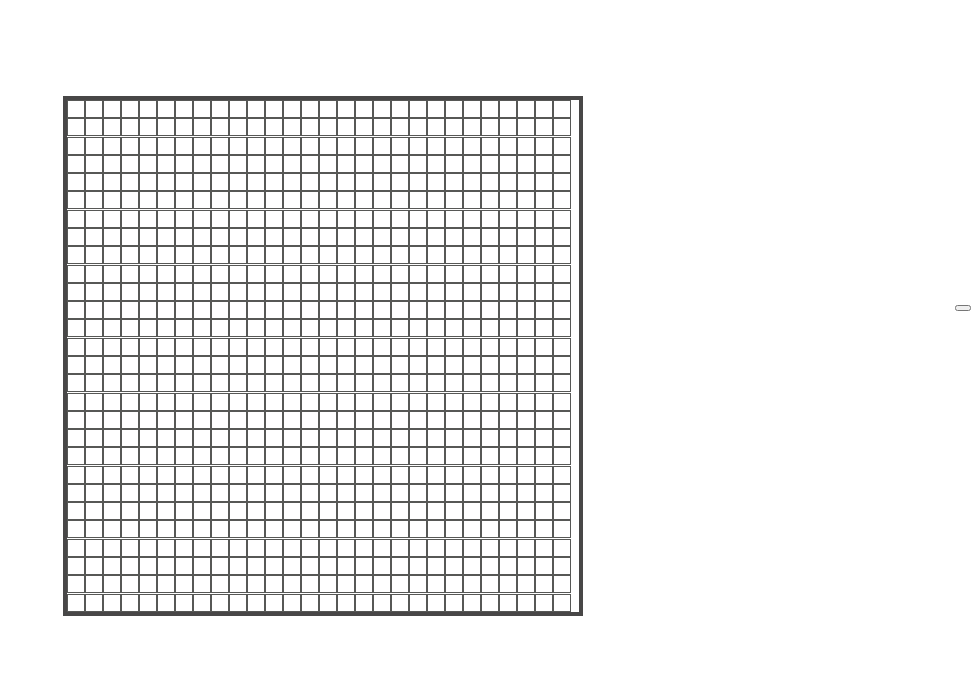
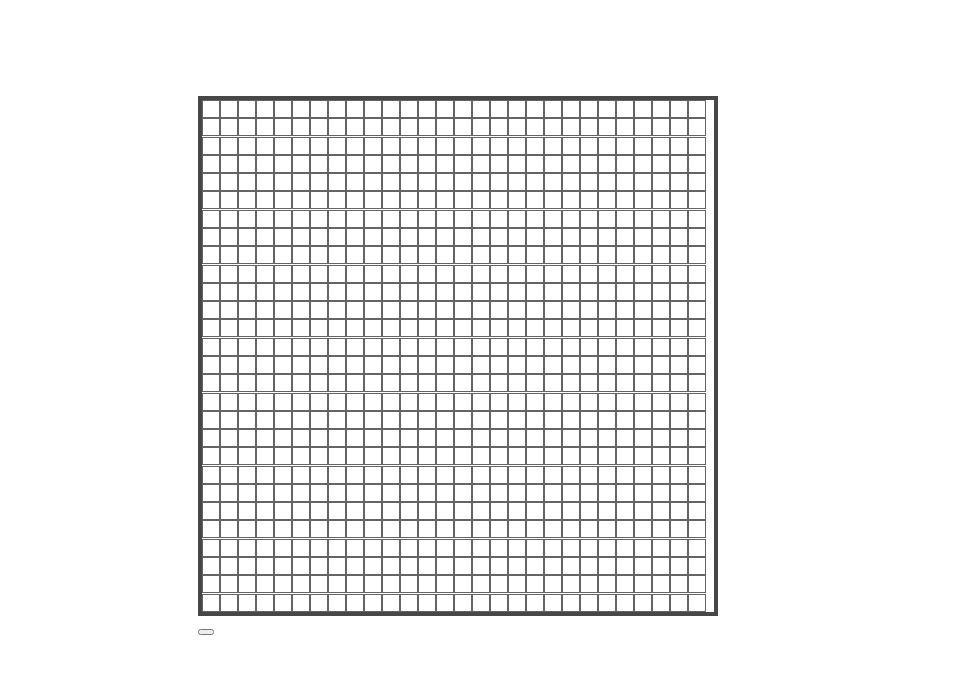
Before and after one commit to Rioba-Ian/Etch-A-Sketch, a website built with Vite: page index.html in a window 1280 px wide. Shown: the whole page, without its empty margins (309-1280 px from the left). Built offline with nearby package versions, Linux system fonts and the light colour scheme.

Commit message:
container, css and html layout of page

```diff
--- a/index.html
+++ b/index.html
@@ -10,9 +10,20 @@
   </head>
 
   <body>
-    <div id="container"></div>
 
-    <button></button>
+    <header class="container"></header>
+
+    <aside class="container"></aside>
+
+    <main class="container">
+      <div id="container"></div>
+
+      <button></button>
+    </main>
+
+    <footer class="container"></footer>
+
+
     <script type="module" src="/main.js"></script>
   </body>
 
--- a/style.css
+++ b/style.css
@@ -29,13 +29,16 @@ h1 {
 }
 
 
-
+.container {
+  width: min(90%, 1200px);
+  margin: 0 auto;
+}
 
 #container {
   border: 4px solid rgb(72, 71, 71);
   padding: 0em;
   margin: 0 auto;
-  max-width: 1200px;
+  max-width: 960px;
   margin-top: 12vmin;
 
   /* width: 16rem;
@@ -47,5 +50,5 @@ h1 {
 }
 
 .grid {
-  border: .1px solid hsl(90, 1%, 34%);
+  border: .05px solid hsl(60, 1%, 39%);
 }
```
